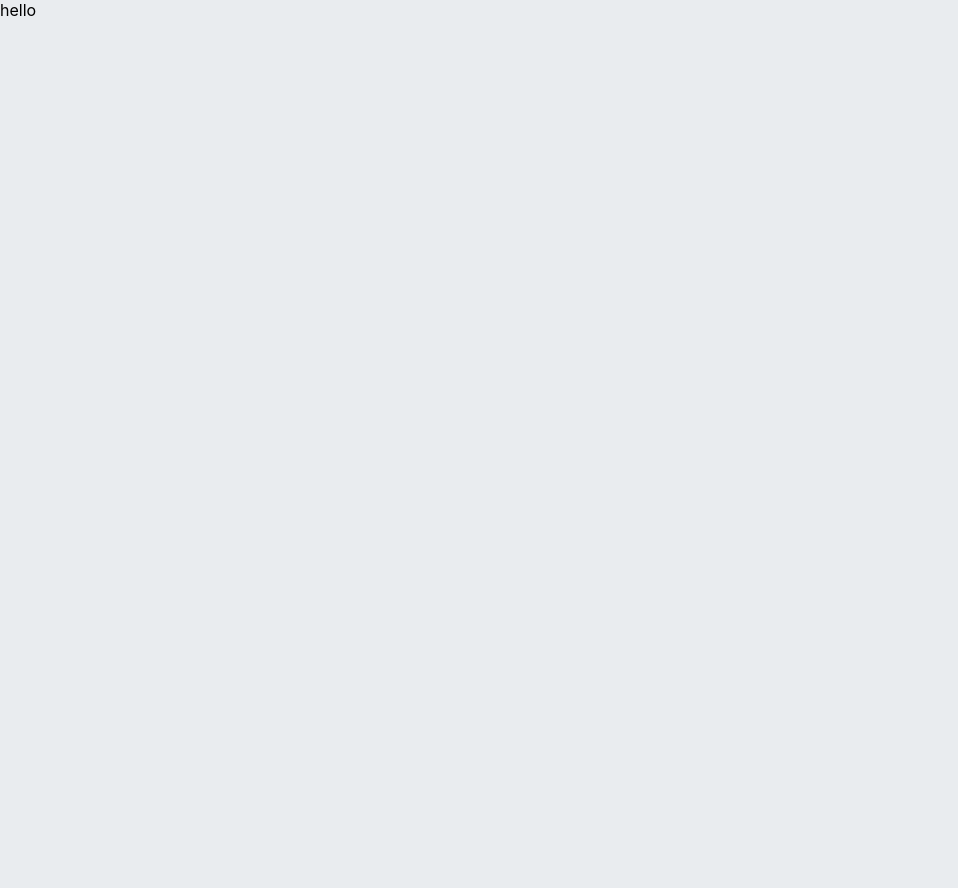
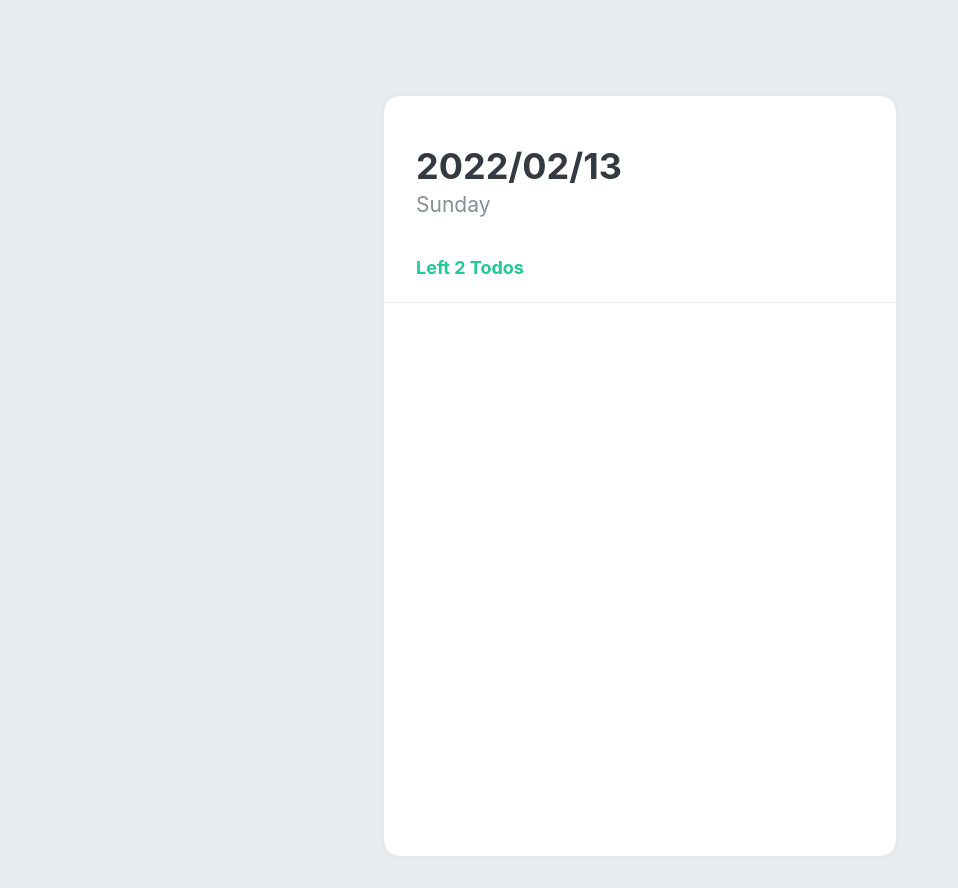
Before and after one commit to ronaldo888kgs/bellepottest, a React (Create React App) app: page / in a window 1280 px wide. Shown: the whole page, without its empty margins (0-958 px from the left). Before the commit the page ends 800 px from the top, so only its background shows below. Built offline with nearby package versions, Linux system fonts and the light colour scheme.

Commit message:
todotemplate.js, todohead.js

```diff
--- a/src/App.js
+++ b/src/App.js
@@ -1,7 +1,7 @@
 import logo from './logo.svg';
 import './App.css';
 import {createGlobalStyle} from 'styled-components';
-
+import TodoTemplate from './components/TodoTemplate';
 const GlobalStyle = createGlobalStyle`
   body{
     background: #e9ecef;
@@ -11,7 +11,7 @@ function App() {
   return (
     <>
       <GlobalStyle> </GlobalStyle>
-      <div>hello</div>
+      <TodoTemplate>hii</TodoTemplate>
     </>
 
   );
--- /dev/null
+++ b/src/components/TodoHead.js
@@ -0,0 +1,41 @@
+import React from 'react';
+import styled from 'styled-components';
+
+const TodoHeadBlock = styled.div`
+    padding-top: 48px;
+    padding-left: 32px;
+    padding-right: 32px;
+    padding-bottom: 24px;
+    border-bottom: 1px solid #e9ecef;
+    h1{
+        margin: 0;
+        font-size: 36px;
+        color: #343a40;
+    }
+    .day {
+        margin-top: 4px;
+        color: #868e96;
+        font-size: 21px;
+    }
+    .task-left {
+        color: #20c997;
+        font-size: 18px;
+        margin-top: 40px;
+        font-weight: bold;
+    }
+`;
+
+function TodoHead(){
+    return (
+        <>
+            <TodoHeadBlock>
+                <h1>2022/02/13</h1>
+                <div className="day">Sunday</div>
+                <div className="task-left">Left 2 Todos</div>
+            </TodoHeadBlock>
+        </>
+    )
+
+}
+
+export default TodoHead;
--- /dev/null
+++ b/src/components/TodoTemplate.js
@@ -0,0 +1,33 @@
+import React from 'react';
+import styled from 'styled-components';
+
+import TodoHead from './TodoHead';
+
+
+const TodoTemplateBlock = styled.div`
+    width: 512px;
+    height: 760px;
+
+    position: relative;
+    background: white;
+    border-radius: 16px;
+    box-shadow: 0 0 8px 0 rgba(0,0,0,.04);
+
+    margin: 0 auto;
+
+    margin-top: 96px;
+    margin-bottom: 32px;
+    display: flex;
+    flex-direction: column;
+`;
+
+function TodoTemplate(){
+    return (
+        <TodoTemplateBlock>
+            <TodoHead></TodoHead>
+        </TodoTemplateBlock>
+    )
+}
+
+
+export default TodoTemplate;
```
